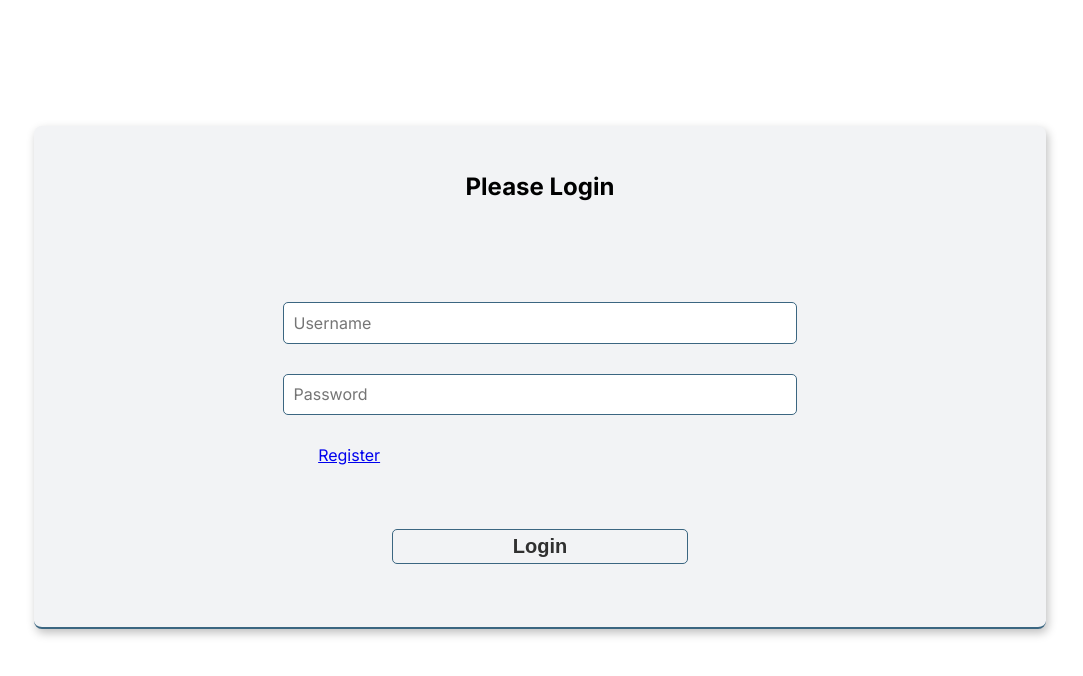
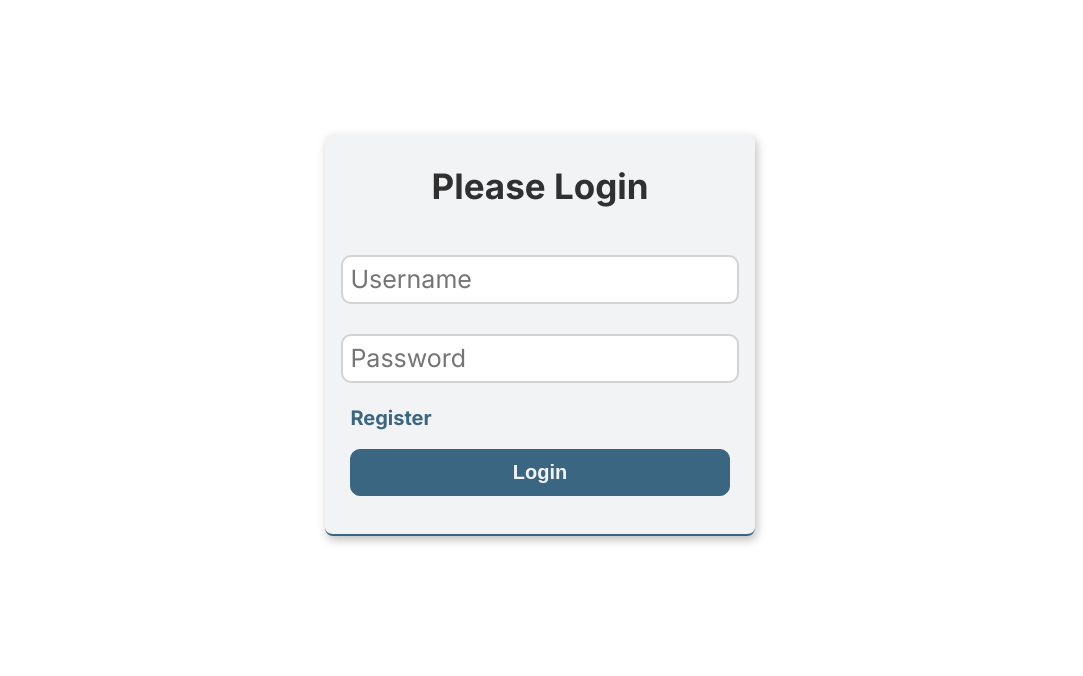
Before and after one commit to Emberalive/taskManager, a React (Vite) app: page / in a window 1280 px wide. Shown: the top 676 px of the page, without its empty margins (100-1183 px from the left). Built offline with nearby package versions, Linux system fonts and the light colour scheme.

Commit message:
I have redesigned the login page, it now looks a lot more appealing than before - Thank God

```diff
--- a/src/components/Login.jsx
+++ b/src/components/Login.jsx
@@ -218,7 +218,7 @@ export default function Login (props) {
     return(
         <section className="Login_page">
             <div className="Login_page__container">
-                <h1>{isRegistering ? "Please register" : "Please Login"}</h1>
+                <p>{isRegistering ? "Please register" : "Please Login"}</p>
                 <form className="Login_page__form" onSubmit={isRegistering ? handleRegister : handleLogin}>
                     <input type="text" placeholder="Username" name="user" />
                     <input type="password" placeholder="Password" name="password" />
--- a/src/index.css
+++ b/src/index.css
@@ -652,20 +652,22 @@ main {
     display: flex;
     flex-direction: column;
     align-items: center;
+    width: 30%;
     justify-content: center;
-    width: 60%;
     margin-top: 10%;
-    margin-left: 10%;
     border-bottom : 2px solid var(--tertiary);
     box-shadow: 2px  4px 10px rgba(0, 0, 0, 0.25);
     border-radius: 8px;
     background-color: var(--primary);
-    padding: 0 10% 5% 10%;
+    padding: 0 2% 3% 2%;
 }
 
-.Login_page__container > h1 {
-    margin-bottom: 12%;
-    margin-top: 6%;
+.Login_page {
+    height: 100%;
+    width: 100%;
+    display: flex;
+    align-items: center;
+    justify-content: center;
 }
 
 .Login_page__form {
@@ -673,15 +675,23 @@ main {
     flex-direction: column;
     align-items: center;
     justify-content: center;
-    width: 65%;
+    width: 100%;
+}
+
+.Login_page__container > p {
+    font-size: 35px;
+    font-weight: bolder;
+    color: var(--accent);
+    margin: 8% 0 10% 0;
 }
 
 .Login_page__form > input {
     margin-top: 10px;
     color: inherit;
-    border-radius: 5px;
-    border: 1px solid var(--tertiary);
+    border-radius: 10px;
+    border: 2px solid lightgrey;
     font: var(--accent) 14px "Inter", sans-serif;
+    font-size: 25px;
     outline: inherit;
     padding: 2%;
     width: 100%;
@@ -695,26 +705,31 @@ main {
     text-align: left;
     width: 100%;
     margin-top: 6%;
-    margin-left:10%;
     margin-bottom: 5%;
 }
 
+.login_page__links > a {
+    text-decoration: none;
+    color: var(--tertiary);
+    font-weight: bold;
+    font-size: 20px;
+}
+
 .Login_page__form > button[type="submit"] {
-    padding: 1%;
+    padding: 3%;
     font-weight: bold;
-    color: var(--accent);
+    color: var(--primary);
     border: 1px solid var(--tertiary);
-    border-radius: 5px;
+    border-radius: 10px;
     cursor: pointer;
     outline: inherit;
     font-size: var(--button-size);
-    margin-top: 8%;
-    width: 60%;
-    background-color: var(--primary);
+    width: 100%;
+    background-color: var(--tertiary);
 }
 
 .Login_page__form > button[type="submit"]:hover {
-    background-color: var(--tertiary);
+    background-color: var(--accent);
 }
 
 .warning {
```
